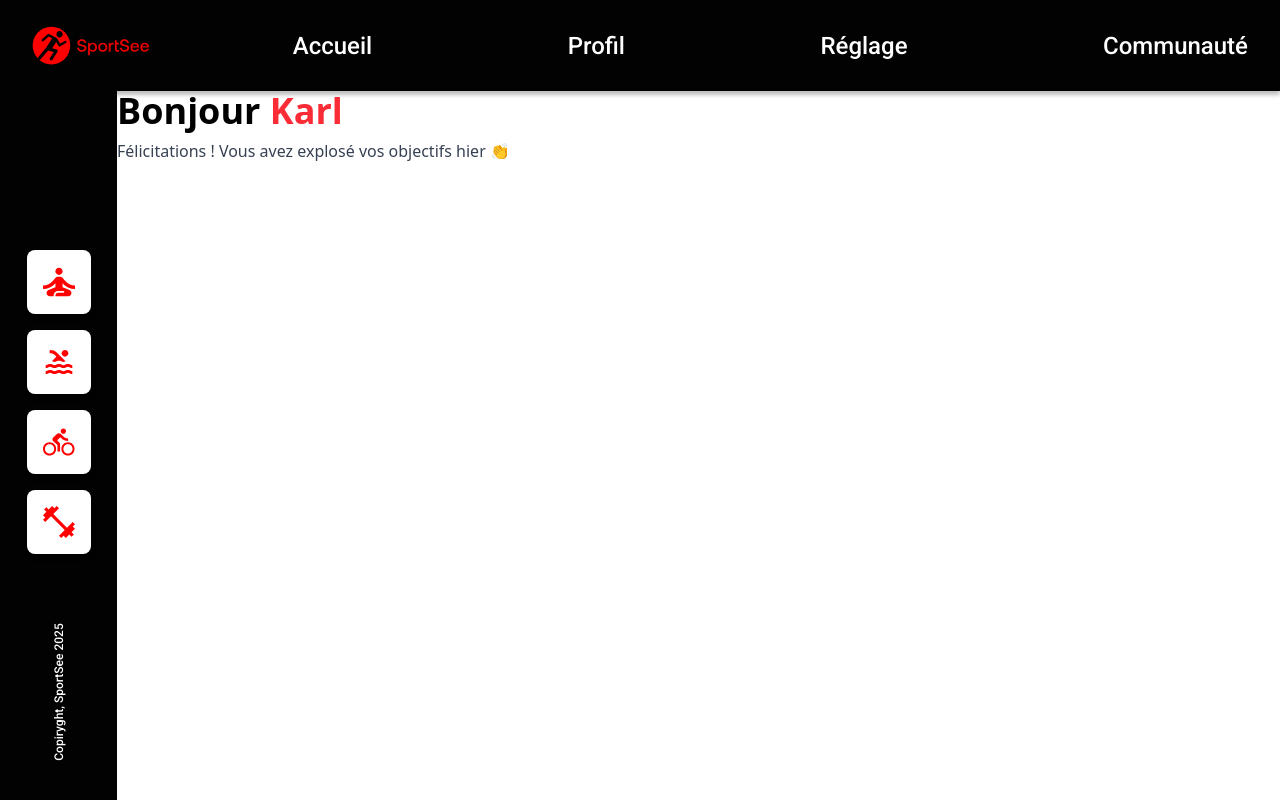
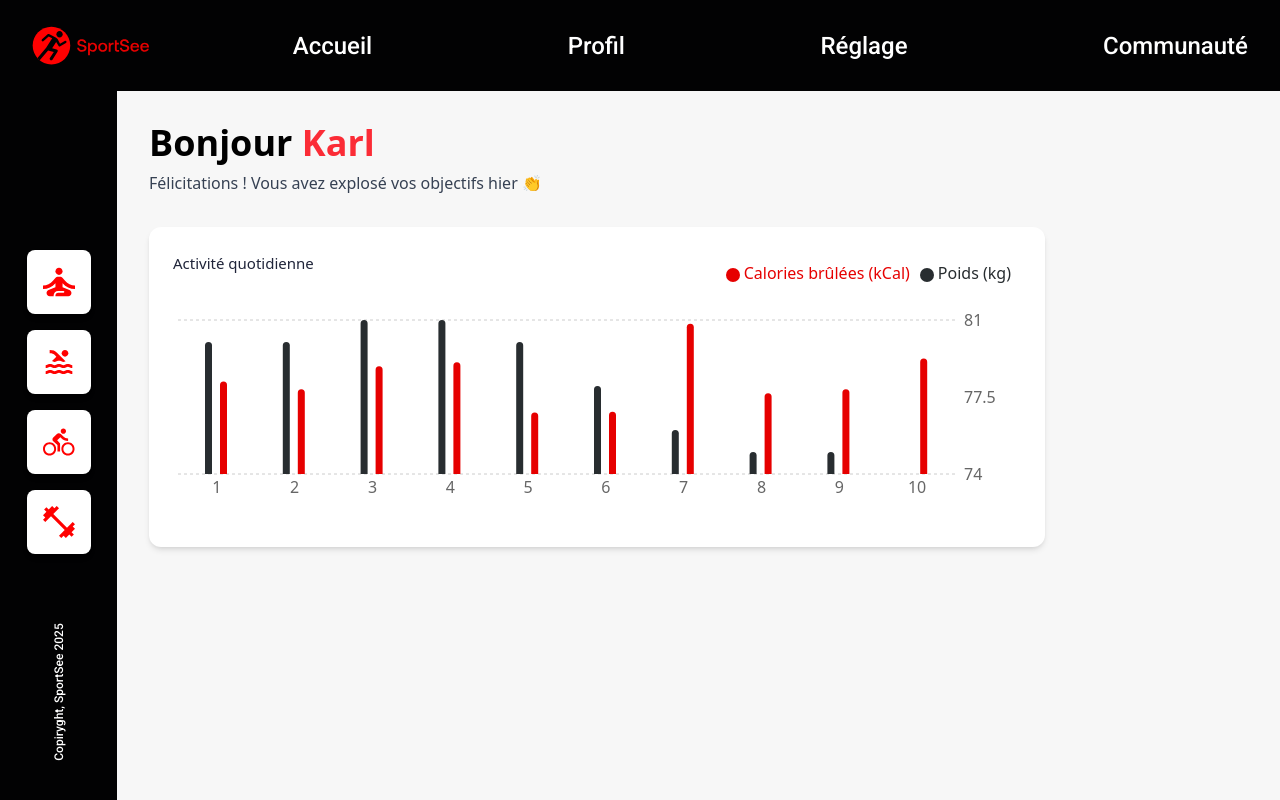
Before and after one commit to NovaMakeIt/sportsee-OC-12, a React (Vite) app: page / in a window 1280 px wide. Built offline with nearby package versions, Linux system fonts and the light colour scheme.

Commit message:
ActivityBarChart

```diff
--- a/package.json
+++ b/package.json
@@ -11,7 +11,8 @@
   },
   "dependencies": {
     "react": "^19.1.0",
-    "react-dom": "^19.1.0"
+    "react-dom": "^19.1.0",
+    "recharts": "^3.0.2"
   },
   "devDependencies": {
     "@eslint/js": "^9.29.0",
--- a/src/components/charts/ActivityBarChart.jsx
+++ b/src/components/charts/ActivityBarChart.jsx
@@ -1,4 +1,75 @@
-// BarChart pour afficher la durée des sessions
+// BarChart pour afficher l'activité quotidienne
+import { BarChart, Bar, XAxis, YAxis, CartesianGrid, Tooltip, Legend, ResponsiveContainer } from 'recharts';
+import { mockActivity } from '../../services/mock';
+
+function CustomTooltip({ active, payload }) {
+  if (active && payload && payload.length === 2) {
+    return (
+      <div
+        style={{
+          width: 39,
+          height: 63,
+          background: '#E60000',
+          display: 'flex',
+          flexDirection: 'column',
+          alignItems: 'center',
+          justifyContent: 'center',
+          color: '#FFF',
+        }}
+      >
+        <div style={{ fontWeight: 500, fontSize: 7, lineHeight: '24px', textAlign: 'center' }}>{payload[0].value}kg</div>
+        <div style={{ fontWeight: 500, fontSize: 7, lineHeight: '24px', textAlign: 'center' }}>{payload[1].value}Kcal</div>
+      </div>
+    );
+  }
+  return null;
+}
+
 export default function ActivityBarChart() {
-  return <div>ActivityBarChart</div>;
+  // Pour l'axe X, on veut juste 1 à 7
+  const data = mockActivity.map((item, idx) => ({ ...item, dayLabel: idx + 1 }));
+
+  return (
+    <div className="bg-white rounded-xl p-6 shadow-md w-full h-[320px]">
+      <h2 className="font-medium text-[15px] leading-6 text-[#20253A] mb-4">Activité quotidienne</h2>
+      <ResponsiveContainer width="100%" height="80%">
+        <BarChart data={data} barGap={8}>
+          <CartesianGrid strokeDasharray="3 3" vertical={false} />
+          <XAxis dataKey="dayLabel" tickLine={false} axisLine={false} />
+          {
+(() => {
+  const kgValues = data.map(d => d.kilogram);
+  const min = Math.min(...kgValues);
+  const max = Math.max(...kgValues);
+  const middle = (min + max) / 2;
+  const ticks = [min, middle, max];
+  return (
+    <YAxis
+      yAxisId="kg"
+      dataKey="kilogram"
+      orientation="right"
+      axisLine={false}
+      tickLine={false}
+      domain={[min, max]}
+      ticks={ticks}
+      tickFormatter={v => Number.isInteger(v) ? v : v.toFixed(1)}
+    />
+  );
+})()}
+
+          <YAxis yAxisId="cal" dataKey="calories" hide />
+          <Tooltip cursor={{ fill: '#e5e5e5' }} content={<CustomTooltip />} />
+          <Legend
+            verticalAlign="top"
+            align="right"
+            iconType="circle"
+            wrapperStyle={{ top: -30, right: 0 }}
+
+          />
+          <Bar yAxisId="kg" dataKey="kilogram" name="Poids (kg)" fill="#282D30" radius={[10, 10, 0, 0]} barSize={7} />
+          <Bar yAxisId="cal" dataKey="calories" name="Calories brûlées (kCal)" fill="#E60000" radius={[10, 10, 0, 0]} barSize={7} />
+        </BarChart>
+      </ResponsiveContainer>
+    </div>
+  );
 }
--- a/src/pages/Profile.jsx
+++ b/src/pages/Profile.jsx
@@ -1,12 +1,16 @@
 // Page du profil utilisateur
 import { mockUser } from '../services/mock';
 import ProfileHeader from '../components/ProfileHeader';
+import ActivityBarChart from '../components/charts/ActivityBarChart';
 
 export default function Profile() {
   const firstName = mockUser.userInfos.firstName;
   return (
-    <main>
+    <main className="flex-1 bg-[#F7F7F7] p-8">
       <ProfileHeader firstName={firstName} />
+      <section className="mt-8 w-full max-w-4xl">
+        <ActivityBarChart />
+      </section>
     </main>
   );
 }
--- a/src/services/mock.js
+++ b/src/services/mock.js
@@ -5,3 +5,17 @@ export const mockUser = {
   todayScore: 0.12,
   keyData: { calorieCount: 1930, proteinCount: 155, carbohydrateCount: 290, lipidCount: 50 },
 };
+
+// Activité quotidienne mockée pour le BarChart
+export const mockActivity = [
+  { day: '2025-07-01', kilogram: 80, calories: 240 },
+  { day: '2025-07-02', kilogram: 80, calories: 220 },
+  { day: '2025-07-03', kilogram: 81, calories: 280 },
+  { day: '2025-07-04', kilogram: 81, calories: 290 },
+  { day: '2025-07-05', kilogram: 80, calories: 160 },
+  { day: '2025-07-06', kilogram: 78, calories: 162 },
+  { day: '2025-07-07', kilogram: 76, calories: 390 },
+  { day: '2025-07-08', kilogram: 75, calories: 210 },
+  { day: '2025-07-09', kilogram: 75, calories: 220 },
+  { day: '2025-07-10', kilogram: 74, calories: 300 },
+];
```
Also changed, not shown: 1 other file (tests, documents, lock files or other folders).
